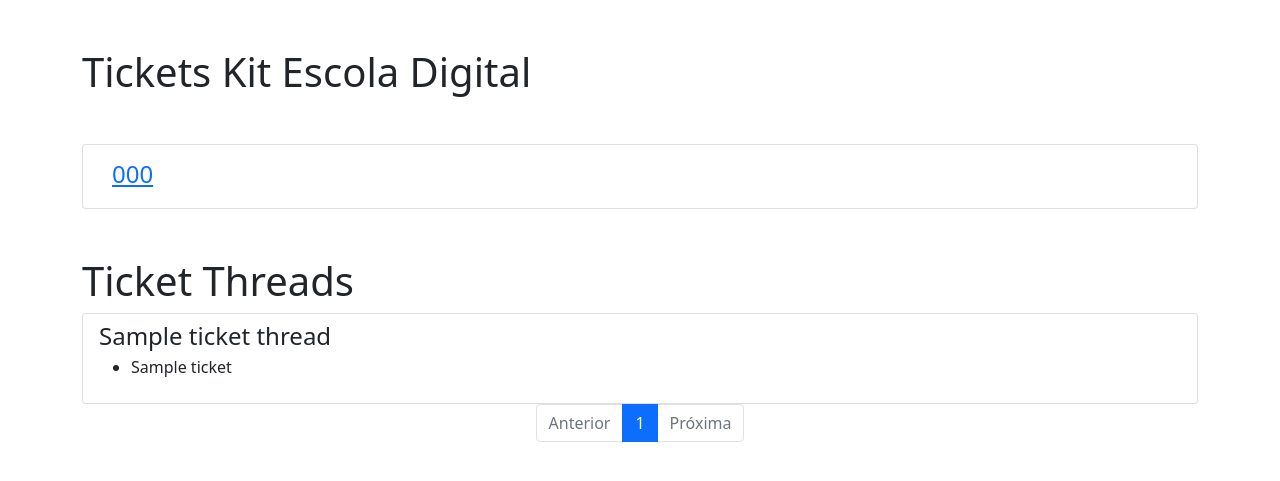
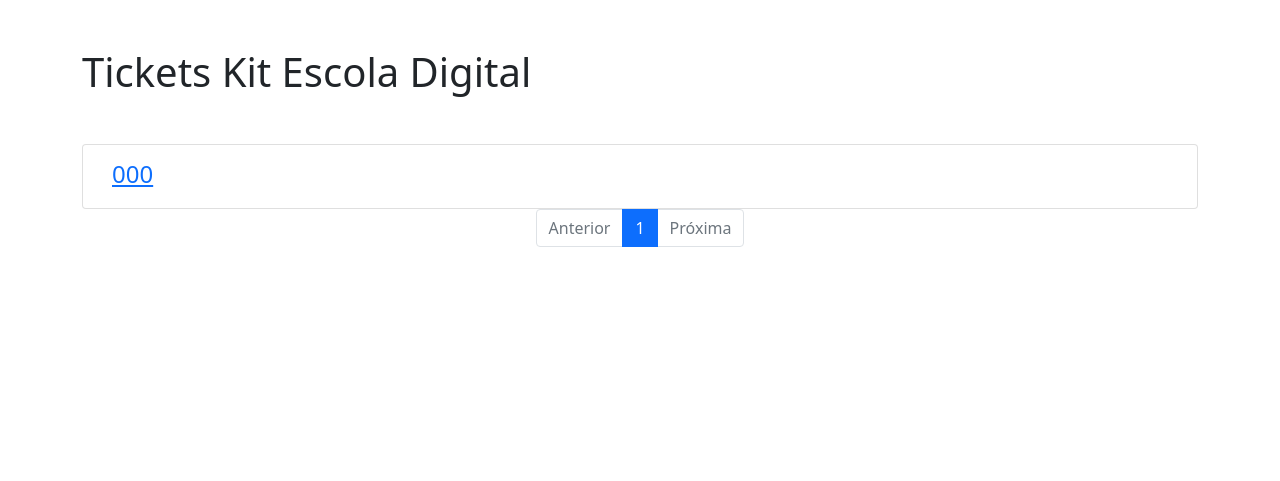
Before and after one commit to M1nDFKR/Estagio, a Django app: template TicketsSPA/TicketsSPA/templates/tickets/home.html in a window 1280 px wide. Shown: the part 61-542 px from the top of the page. Run offline with Django 4.2, Linux system fonts and the light colour scheme; the template is opened without the code that fills it: most values are stand-ins (such as "Sample title", 1, 10 or a date in 2020); some libraries are stand-ins or nearby versions.

Commit message:
Tickets e subTickets models

```diff
--- a/TicketsSPA/TicketsSPA/templates/tickets/home.html
+++ b/TicketsSPA/TicketsSPA/templates/tickets/home.html
@@ -61,35 +61,31 @@ Home
                 <h4 class="mb-1">{{ t.thread_code }}</h4>
             </button>
             <div id="t{{ t.id }}" class="collapse">
-                <p>ID: {{ t.id }}</p>
                 <p>Code: {{ t.thread_code }}</p>
-                <p>Created: {{ t.created_at }}</p>
+                <p>Updated: {{ t.updated_at }}</p>
+                <p>Status: {{ t.status }}</p>
                 <p>Tickets:</p>
-                <ul>
+                <div id="ticket-list" class="list-group">
                     {% for ticket in t.tickets.all %}
-                    <li>{{ ticket.title }}</li>
+                    <div class="list-group-item">
+                        <button class="btn btn-link" type="button" data-bs-toggle="collapse" data-bs-target="#ticket{{ ticket.id }}"
+                            aria-expanded="false" aria-controls="ticket{{ ticket.id }}" onclick="toggleCollapse(this)">
+                            {{ ticket.title }}
+                        </button>
+                        <div id="ticket{{ ticket.id }}" class="collapse">
+                            <!-- Subticket details here -->
+                            <p>Title: {{ ticket.title }}</p>
+                            <p>Status: {{ ticket.status }}</p>
+                            <p>Corpo: {{ ticket.subject_from_email }}</p>
+                            <!-- Add more details as needed -->
+                        </div>
+                    </div>
                     {% endfor %}
-                </ul>
+                    </div>
             </div>
         </div>
         {% empty %}
         <div class="list-group-item">Não existem tickets no momento.</div>
-        {% endfor %}
-    </div>
-
-    <h1 class="mt-5">Ticket Threads</h1>
-    <div id="thread-list" class="list-group">
-        {% for ticket_thread in ticket_threads %}
-        <div class="list-group-item">
-            <h4 class="mb-1">{{ ticket_thread.title }}</h4>
-            <ul>
-                {% for ticket in ticket_thread.tickets.all %}
-                <li>{{ ticket.title }}</li>
-                {% endfor %}
-            </ul>
-        </div>
-        {% empty %}
-        <div class="list-group-item">Não existem threads no momento.</div>
         {% endfor %}
     </div>
 
--- a/TicketsSPA/tickets/gmail_mirror.py
+++ b/TicketsSPA/tickets/gmail_mirror.py
@@ -77,3 +77,7 @@ def create_ticket_instances(emails):
         if "fechado/resolvido" in subject.lower():
             ticket_instance.status = 'F'  # Update status to "Fechado"
             ticket_instance.save()
+            thread = ticket_instance.thread
+            # Atualizar status da thread para "Fechado"
+            thread.status = ticket_instance.status
+            thread.save()
--- a/TicketsSPA/tickets/models.py
+++ b/TicketsSPA/tickets/models.py
@@ -9,6 +9,12 @@ class TicketThread(models.Model):
     created_at = models.DateTimeField(auto_now_add=True)
     updated_at = models.DateTimeField(auto_now=True)
     thread_code = models.CharField(max_length=14, null=True)
+    STATUS_CHOICES = (
+        ('A', 'Aberto'),
+        ('F', 'Fechado'),
+    )
+    status = models.CharField(
+        max_length=1, choices=STATUS_CHOICES, default='A')
 
     def __str__(self):
         return f"Thread ID: {self.id}"
--- a/TicketsSPA/tickets/views.py
+++ b/TicketsSPA/tickets/views.py
@@ -26,7 +26,7 @@ class LoginView(TemplateView):
 
 class HomeView(TemplateView):
     template_name = 'home/home.html'
-    paginate_by = 5  # Number of tickets per page
+    paginate_by = 10  # Number of tickets per page
 
     @method_decorator(login_required)
     def dispatch(self, request, *args, **kwargs):
```
